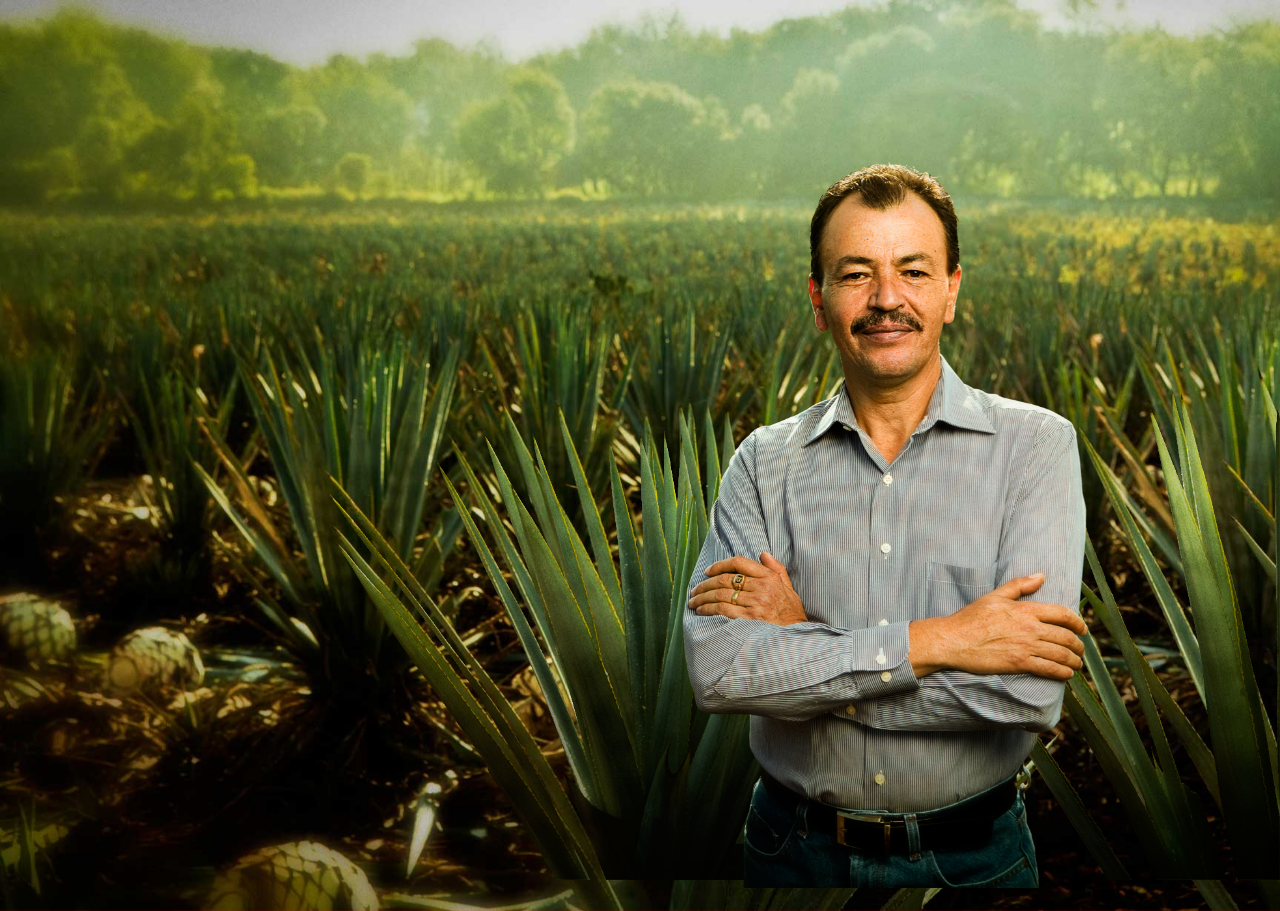
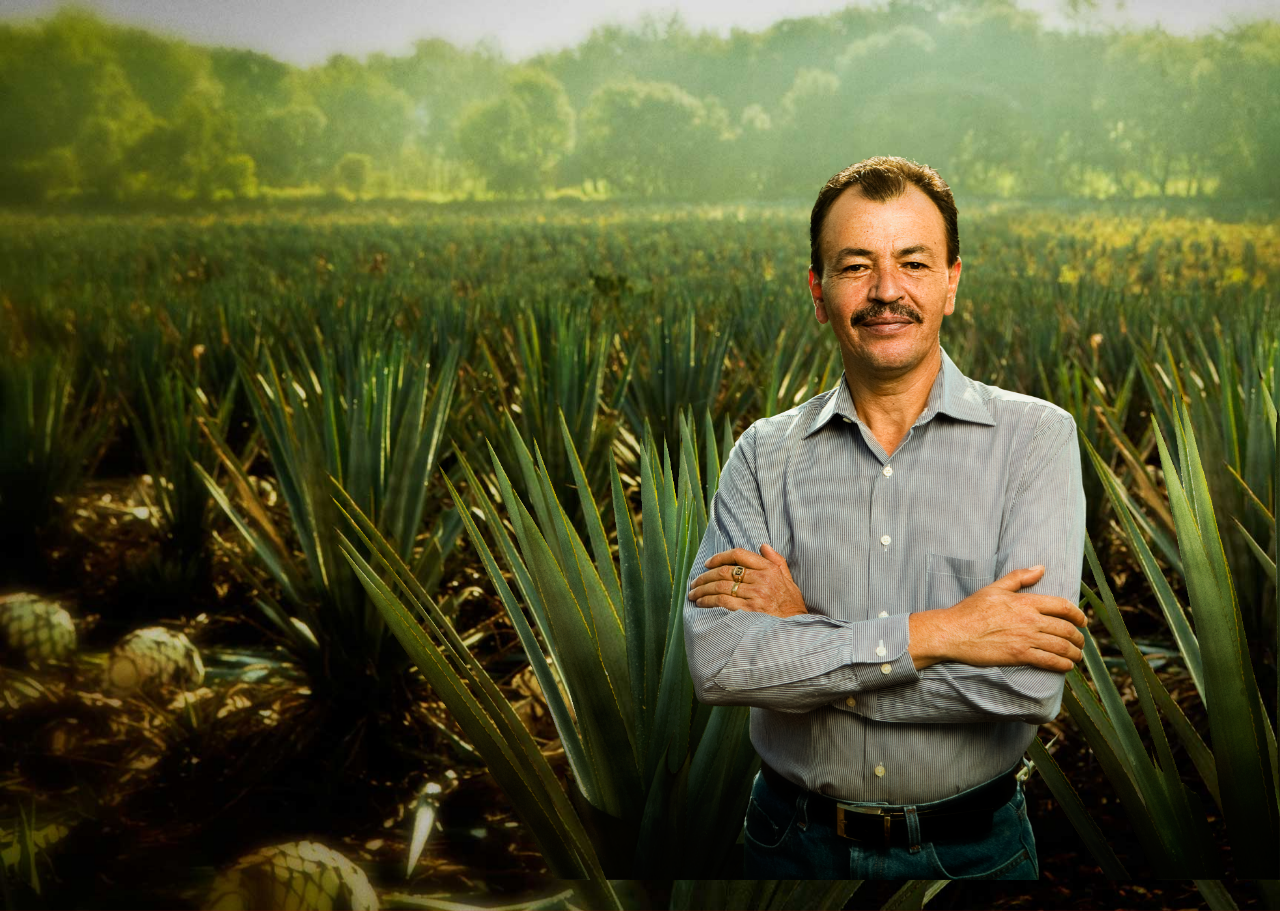
Before and after one commit to aaitken/sandbox, a plain HTML site: page parallax/index.html in a window 1280 px wide. Shown: the top 911 px of the page. Drawn offline with nearby package versions, Linux system fonts and the light colour scheme.

Commit message:
last commit fro work on inline image poc

```diff
--- a/parallax/index.html
+++ b/parallax/index.html
@@ -6,15 +6,16 @@
 </head>
 <body>
   <div id="home">
-    <div class="one">
-      <img src="images/intro-bg.jpg" class="bg" width="1900" height="1229">
-      <img src="images/intro-agave.png" id="agave">
-      <img src="images/intro-carlos.png"id="carlos">
+    <div id="one">
+      <img src="images/intro-bg.jpg" width="1900" height="1229">
+      <img src="images/intro-agave.png">
+      <img src="images/intro-carlos.png">
     </div>
-    <div class="two">
-      <img src="images/">
+    <div id="two">
+      <img src="images/step1-bg.jpg" width="1900" height="1229">
+      <img src="images/step1-worker.png">
     </div>
-    <div class="three">
+    <div id="three">
       <img src="images/">
     </div>
   </div>
@@ -23,10 +24,14 @@
   <script src="scripts/scaleBg.jquery.js"></script>
   <script src="scripts/parallax.jquery.js"></script>
   <script>
-    $('.bg').scaleBg();
-    $('.bg').bgParallax({speed: 0.05});
-    $('#agave').bgParallax({speed: 0.15});
-    $('#carlos').bgParallax({speed: 0.25});
+    $('#one img:eq(0)').scaleBg();
+    $('#one img:eq(0)').bgParallax({speed: 0.05});
+    $('#one img:eq(1)').bgParallax({speed: 0.15});
+    $('#one img:eq(2)').bgParallax({speed: 0.25});
+
+    $('#two img:eq(0)').scaleBg();
+    $('#two img:eq(0)').bgParallax({speed: 1.05});
+    $('#two img:eq(1)').bgParallax({speed: 1.25});
   </script>
 
 </body>
--- a/parallax/styles/parallax.css
+++ b/parallax/styles/parallax.css
@@ -8,34 +8,41 @@ body{
   height: 100%
 }
 
-div{
-  height: 120%;
+#home{
+  height: 135% /* ...of viewport height */
+}
+
+#home div{
+  height: 100%; /* ...of #home height */
   position: relative;
 }
-  div img{
+  img{
     position: fixed;
   }
-  .bg{
-    display: none
+
+/* top definitions put bottom of fg images outside container by about 10% */
+#one{
+  background: red;
 }
-  #agave{
-    height: 61.35%;
+#one img + img{
+  height: 61.35%; /* ...derived from original slice ratios */
   right: 0;
   top: 48.65%;
 }
-  #carlos{
+#one img + img + img{
   height: 90.97%;
   right: 15%;
-    top: 20%; /*to match the 120% container height which will allow for some dedicated parallaxin'*/
+  top: 19.03%;
 }
 
-.one{
-  overflow: hidden;
-  background: red
-}
-.two{
+#two{
   background: yellow
 }
-.three{
+#two img{
+  top: 135%
+}
+
+
+#three{
   background: blue
 }
```
Also changed, not shown: 1 other file. Lines whose indentation alone changed are shown as unchanged.
